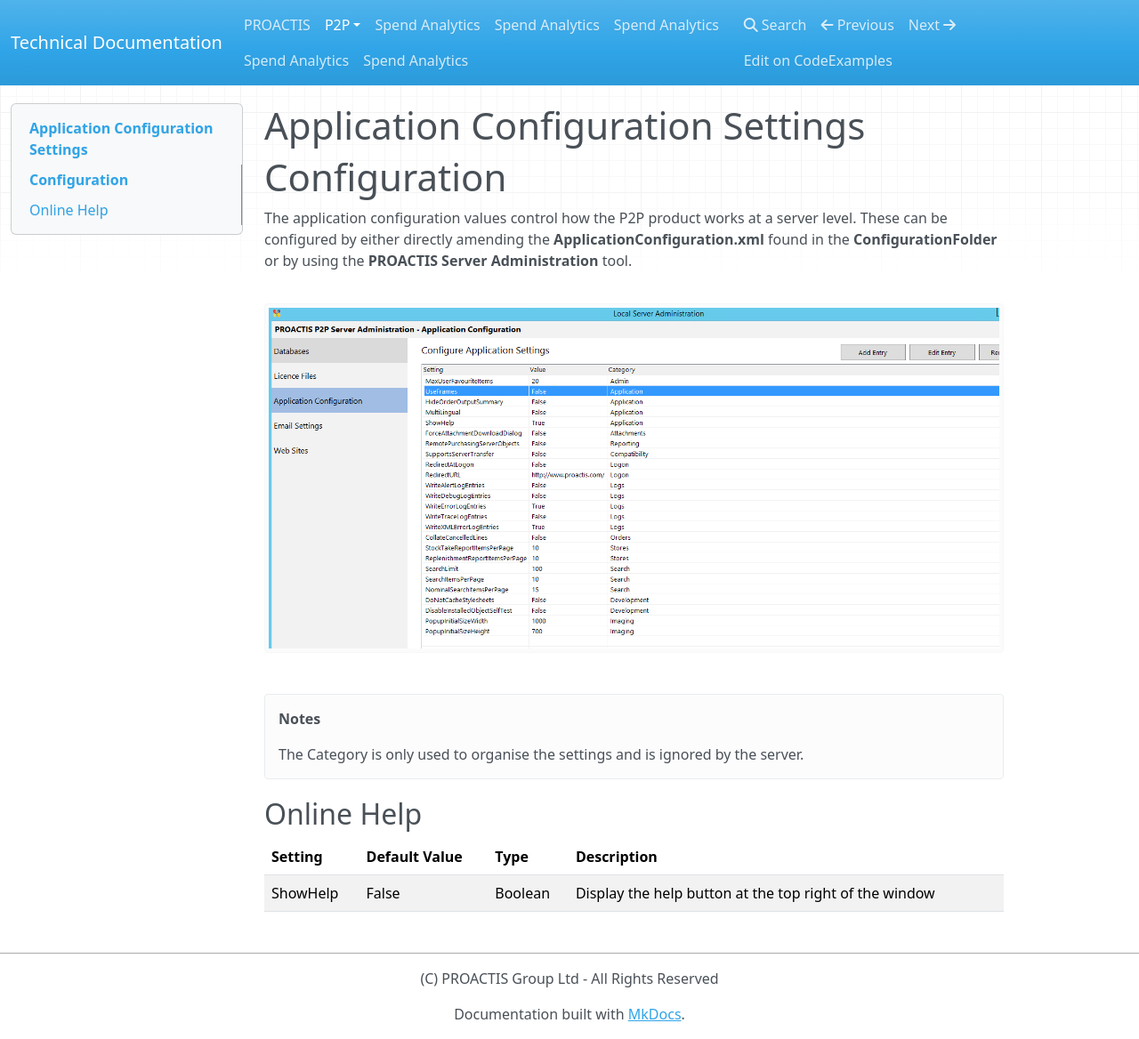
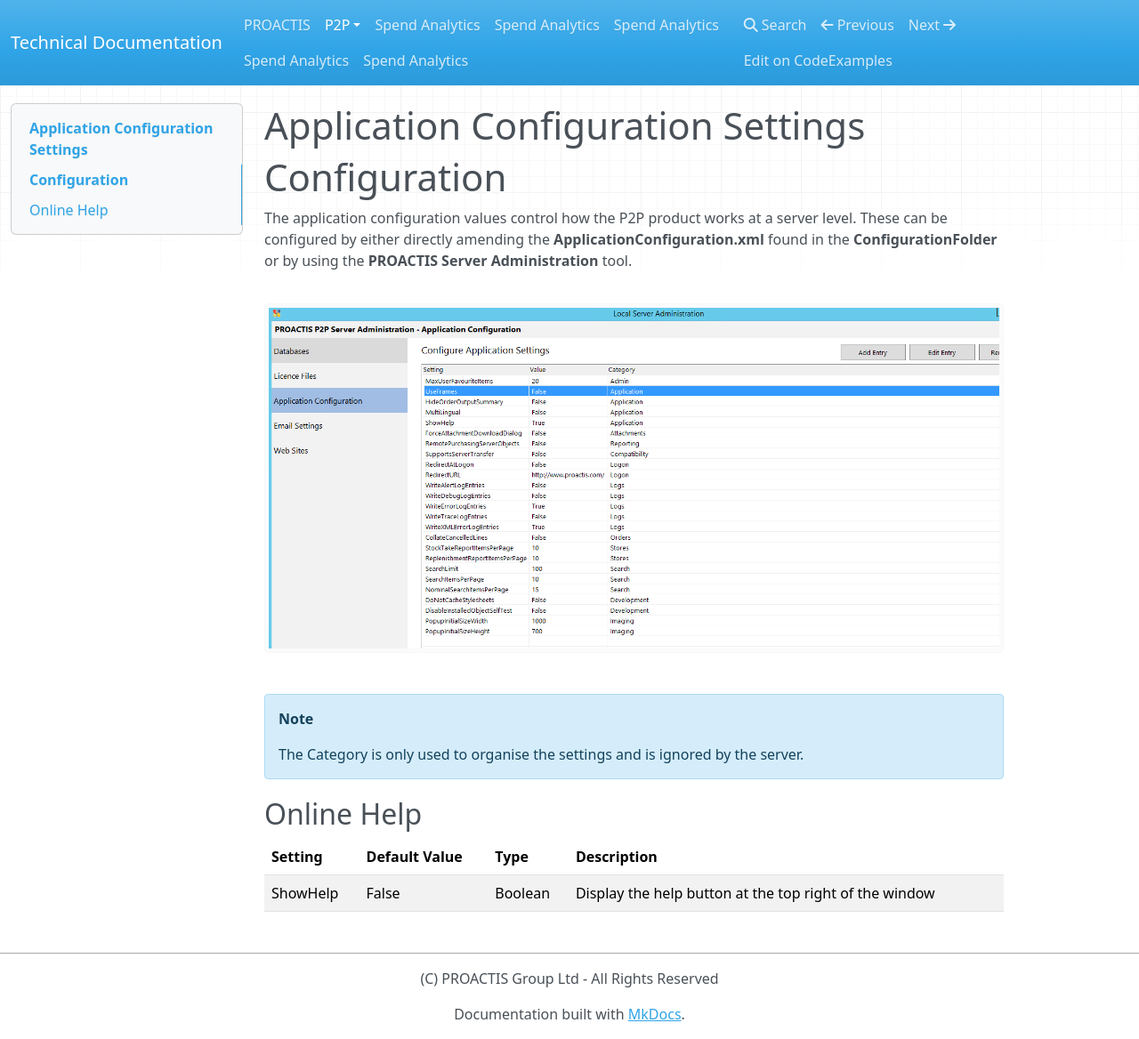
Before and after one commit to proactis-documentation/documentation-source, an MkDocs documentation site: the page built from docs/p2p/applicationConfigurationSettings.md, in a window 1280 px wide and 1168 px high. Shown: the whole window at 89% size. Built offline with MkDocs 1.6.1, drawn with Linux system fonts in a browser that asks for light colours; nearby versions of some CDN libraries; old or Windows-style settings are respelled for this version of MkDocs.

Commit message:
Configuration

```diff
--- a/docs/p2p/applicationConfigurationSettings.md
+++ b/docs/p2p/applicationConfigurationSettings.md
@@ -6,7 +6,7 @@
 
 ![alt text](../img/p2p/admin/proactis_server_admin_appConfig.PNG "Configuration")
 
-!!! Notes
+!!! Note
 
     The Category is only used to organise the settings and is ignored by the server.
 
```
